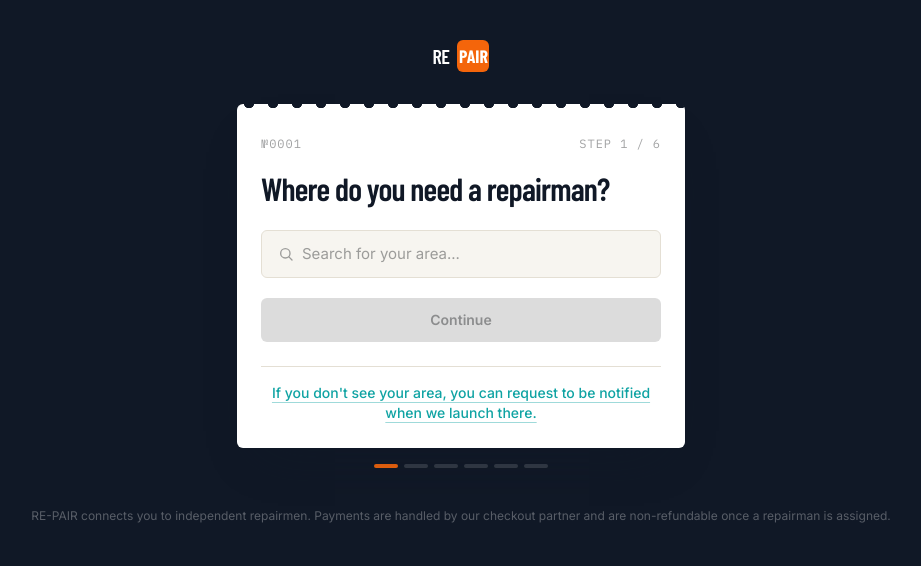
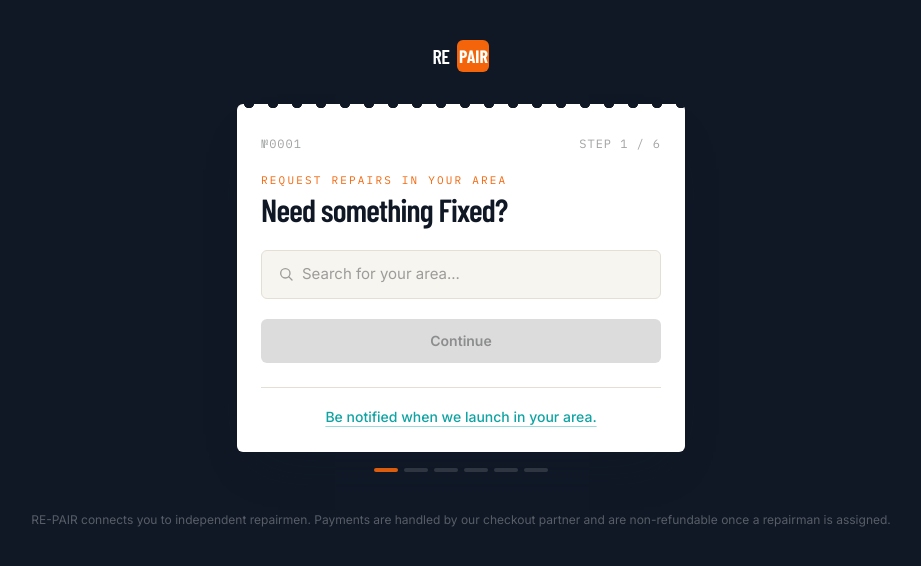
Before and after one commit to repair-ng/site_v1, a Next.js app: page / in a window 1280 px wide. Shown: the top 566 px of the page, without its empty margins (179-1100 px from the left). Built offline with nearby package versions, Linux system fonts and the light colour scheme.

Commit message:
corrections: Adjusted some text

```diff
--- a/components/steps/LocationStep.tsx
+++ b/components/steps/LocationStep.tsx
@@ -38,8 +38,8 @@ export function LocationStep({
     <JobTicket
       step="location"
       ticketNo={1}
-      eyebrow=""
-      title="Where do you need a repairman?"
+      eyebrow="request repairs in your area"
+      title="Need something Fixed?"
       subtitle=""
     >
       <SearchableSelect
@@ -64,7 +64,7 @@ export function LocationStep({
             type="button"
             onClick={() => setNotifyOpen(true)}
             className="text-sm font-medium text-teal underline decoration-teal/40 underline-offset-4 hover:text-tealDark">
-            If you don't see your area, you can request to be notified when we launch there.
+            Be notified when we launch in your area.
           </button>
         ) : notifyStatus === "sent" ? (
           <p className="text-sm text-success">
```
